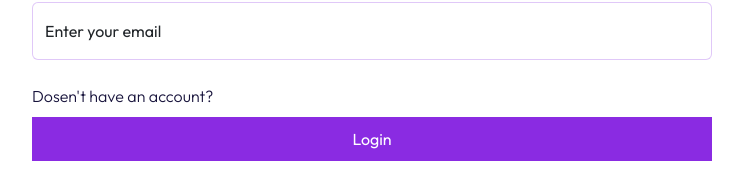
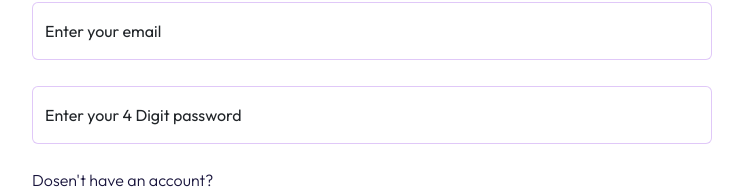
Before and after one commit to mohammedfazil2005/onlineBankingSystem-MERN, a React (Vite) app: page /login in a window 1280 px wide. Shown: the part 243-437 px from the top of the page, without its empty margins (268-1011 px from the left). Built offline with nearby package versions, Linux system fonts and the light colour scheme.

Commit message:
added  password input in login

```diff
--- a/src/pages/loginpage/Login.jsx
+++ b/src/pages/loginpage/Login.jsx
@@ -181,6 +181,9 @@ const Login = () => {
             <FloatingLabel controlId="firstName" label="Enter your email" className="mb-3">
               <Form.Control type="text" placeholder="ex: Rosh" className="cursor-pointer" />
             </FloatingLabel>
+            <FloatingLabel controlId="password" label="Enter your 4 Digit password" className="mb-3">
+                    <Form.Control type="text" name='password' maxLength={4} placeholder="Enter your 4 Digit password" className="cursor-pointer" onChange={(e) => onTextChange(e.target)} required />
+                  </FloatingLabel>
 
           </>
             :
```
